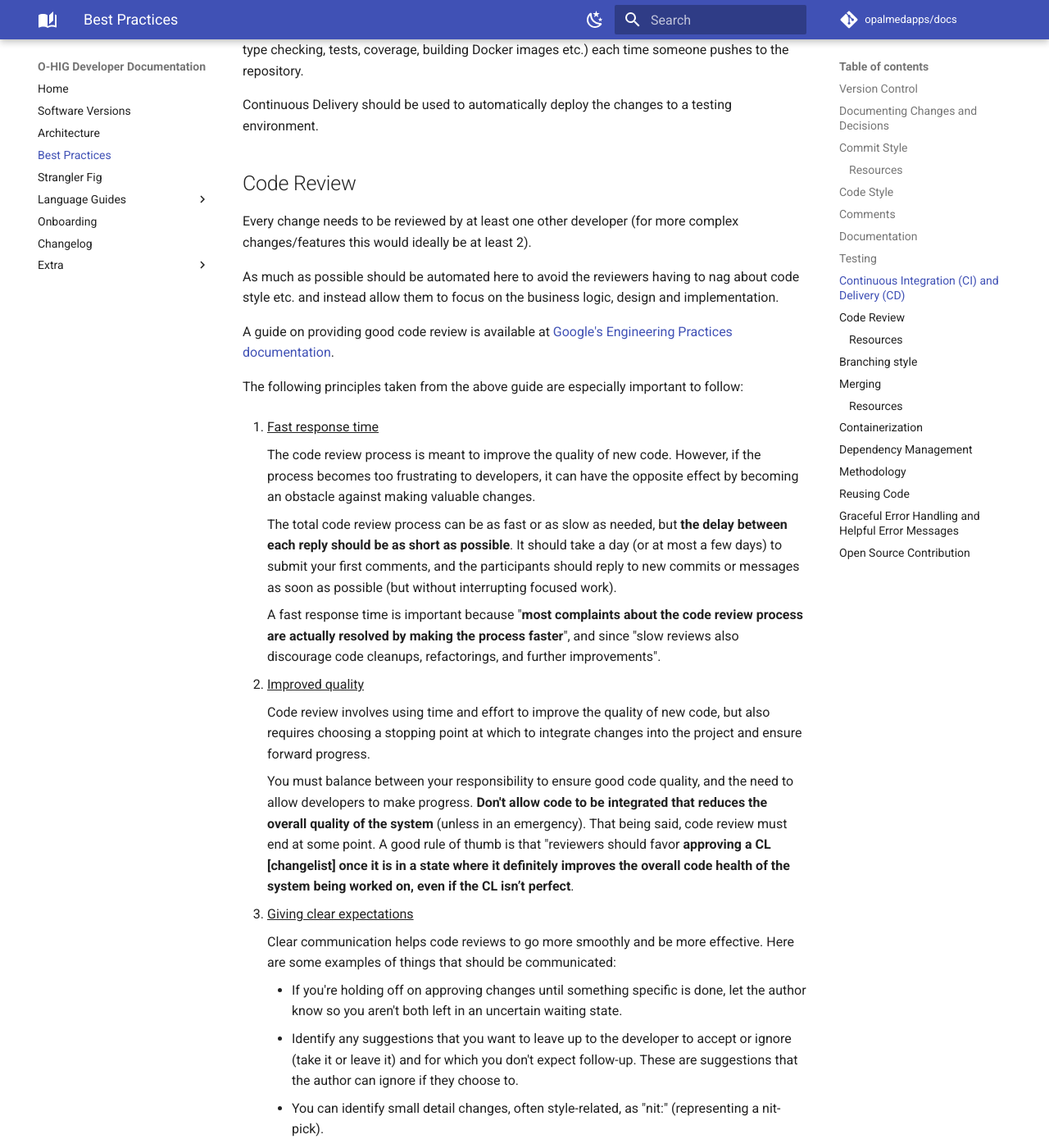
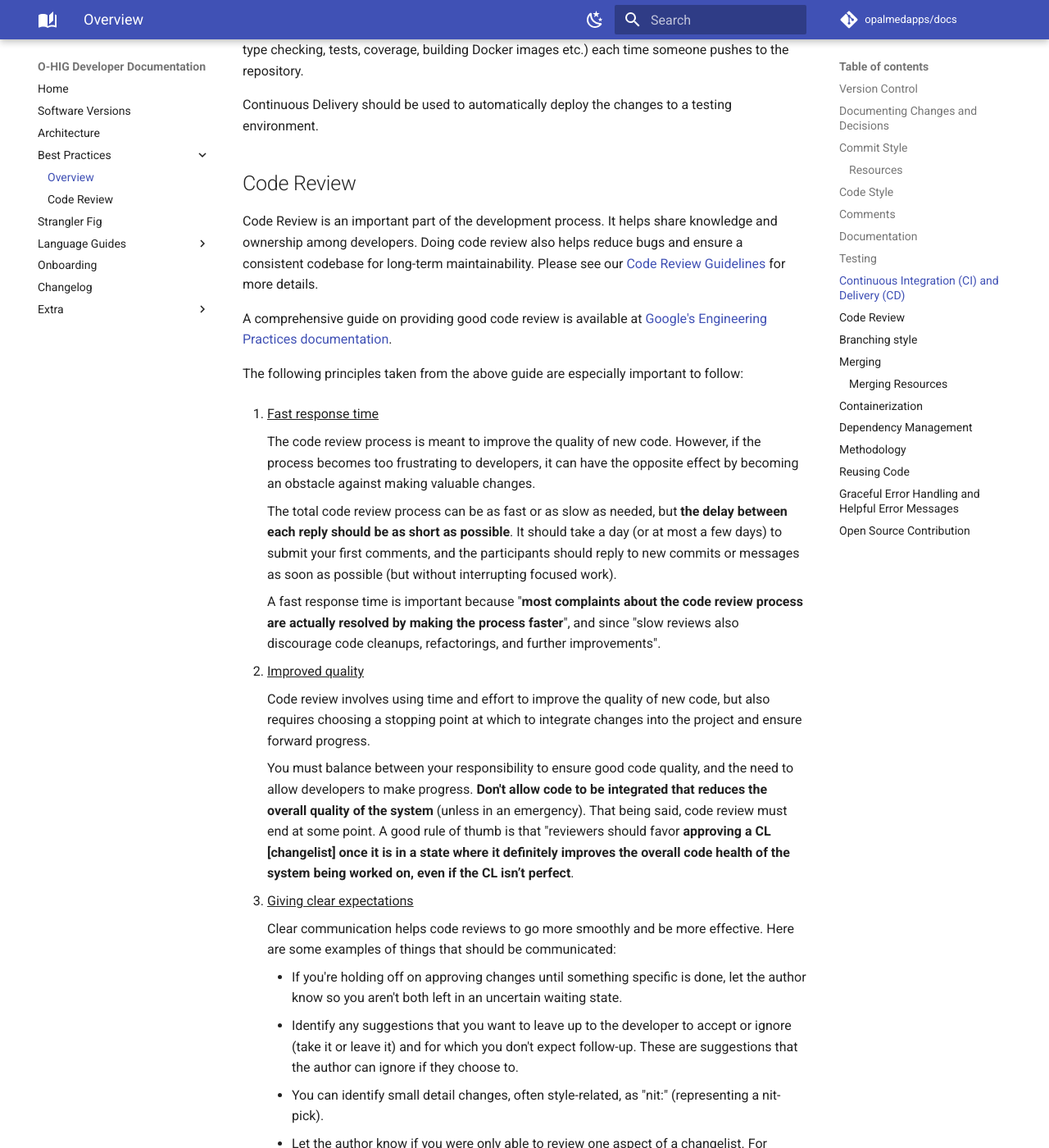
Before and after one commit to opalmedapps/docs, an MkDocs documentation site: the page built from docs/best_practices.md, in a window 1280 px wide and 1400 px high, scrolled down 3042 px. Shown: the whole window at 82% size. Built offline with MkDocs 1.6.1 and Material for MkDocs 9.7.7, drawn with Linux system fonts in a browser that asks for light colours; comment, search, counter and statistics services are not loaded; some of the changed text lies outside the part shown.

Commit message:
docs: Add code review guidelines
See merge request opalmedapps/docs#2

```diff
--- a/docs/best_practices.md
+++ b/docs/best_practices.md
@@ -6,11 +6,9 @@
 
 Any best practice outlined in this document should come with a rationale on why it is important:
 
-
 > “Good advice comes with a rationale so you can tell when it becomes bad advice. If you don’t understanding why something should be done, then you’ve fallen into the trap of cargo cult programming, and you’ll keep doing it even when it’s no longer necessary or even becomes deleterious.”
 >
 > &mdash; ***Raymond Chen*** at [The Old New Thing](https://devblogs.microsoft.com/oldnewthing/20091104-00/?p=16153)
-
 
 ## Version Control
 
@@ -19,7 +17,6 @@
 Everything that is text-based should be version controlled. Besides source code itself this includes Docker files, CI/CD files, bash scripts, backup scripts, documentation, translations etc.
 
 Each repository should have a `.gitignore` (to ignore any unnecessary files, e.g., OS-specific ones. See [collection of gitignore templates](https://github.com/github/gitignore)) and `.gitattributes` file (to tell Git how to handle line endings, binary files, LFS etc. see [why this is necessary](https://rehansaeed.com/gitattributes-best-practices/) and a [collection of useful templates](https://github.com/alexkaratarakis/gitattributes)).
-
 
 ## Documenting Changes and Decisions
 
@@ -31,13 +28,11 @@
 
     Jira and GitLab should be connected in order to facilitate this: [https://docs.gitlab.com/ee/integration/jira/issues.html](https://docs.gitlab.com/ee/integration/jira/issues.html) (see also: [https://about.gitlab.com/solutions/jira/](https://about.gitlab.com/solutions/jira/))
 
-
 ## Commit Style
 
 Good commit messages matter:
 
-
-> “a well-crafted Git commit message is the best way to communicate _context_ about a change to fellow developers (and indeed to their future selves). A diff will tell you _what_ changed, but only the commit message can properly tell you _why_.”
+> “a well-crafted Git commit message is the best way to communicate *context* about a change to fellow developers (and indeed to their future selves). A diff will tell you *what* changed, but only the commit message can properly tell you *why*.”
 >
 > &mdash; ***cbeams*** via [How to Write a Git Commit Message](https://cbea.ms/git-commit/)
 
@@ -45,19 +40,16 @@
 
 Reference the issue the commit relates to. This helps in the future when dealing with bugs or generally when determining why a certain change in the code was made.
 
-
 ### Resources
 
 * [How to Write a Git Commit Message](https://cbea.ms/git-commit/)
 * [Commit Often, Perfect Later, Publish Once—Git Best Practices](https://sethrobertson.github.io/GitBestPractices/#commit)
-
 
 ## Code Style
 
 All code needs to follow a commonly decided code style. Each language has a code style that is agreed upon (see language specific sections below).
 
 If you have a strong opinion/preference about something you disagree with in the code style, bring it up to the team and discuss the rationale.
-
 
 ## Comments
 
@@ -67,7 +59,6 @@
 
 Comments within the code itself should only be added if additional context is required. For example, to clarify why something is done or if it’s not obvious right away/quite complex.
 
-
 ## Documentation
 
 A documentation document should be generated containing prose and API reference. The documentation text should reside within the repository as well (i.e., version controlled and part of the overall development process).
@@ -75,7 +66,6 @@
 As part of the CI/CD process the live documentation needs to be generated and made available in a place where it is accessible by all developers.
 
 Whenever new functionality is added or existing functionality modified, the specification documentation needs to be extended/updated.
-
 
 ## Testing
 
@@ -85,40 +75,31 @@
 
     Integration tests, UI tests, smoke tests, …?
 
-
 ## Continuous Integration (CI) and Delivery (CD)
 
 Each repository needs to have a pipeline (or several) defined that runs the different steps (linting, type checking, tests, coverage, building Docker images etc.) each time someone pushes to the repository.
 
 Continuous Delivery should be used to automatically deploy the changes to a testing environment.
 
-
 ## Code Review
 
-Every change needs to be reviewed by at least one other developer (for more complex changes/features this would ideally be at least 2).
+Code Review is an important part of the development process. It helps share knowledge and ownership among developers. Doing code review also helps reduce bugs and ensure a consistent codebase for long-term maintainability. Please see our [Code Review Guidelines](../code_review/) for more details.
 
-As much as possible should be automated here to avoid the reviewers having to nag about code style etc. and instead allow them to focus on the business logic, design and implementation.
-
-A guide on providing good code review is available at [Google's Engineering Practices documentation](https://google.github.io/eng-practices/review/reviewer/).
+A comprehensive guide on providing good code review is available at [Google's Engineering Practices documentation](https://google.github.io/eng-practices/review/reviewer/).
 
 The following principles taken from the above guide are especially important to follow:
-
-
 
 1. ^^Fast response time^^
 
     The code review process is meant to improve the quality of new code. However, if the process becomes too frustrating to developers, it can have the opposite effect by becoming an obstacle against making valuable changes.
 
-
     The total code review process can be as fast or as slow as needed, but **the delay between each reply should be as short as possible**. It should take a day (or at most a few days) to submit your first comments, and the participants should reply to new commits or messages as soon as possible (but without interrupting focused work).
-
 
     A fast response time is important because "**most complaints about the code review process are actually resolved by making the process faster**", and since "slow reviews also discourage code cleanups, refactorings, and further improvements".
 
 2. ^^Improved quality^^
 
     Code review involves using time and effort to improve the quality of new code, but also requires choosing a stopping point at which to integrate changes into the project and ensure forward progress.
-
 
     You must balance between your responsibility to ensure good code quality, and the need to allow developers to make progress. **Don't allow code to be integrated that reduces the overall quality of the system** (unless in an emergency). That being said, code review must end at some point. A good rule of thumb is that "reviewers should favor **approving a CL [changelist] once it is in a state where it definitely improves the overall code health of the system being worked on, even if the CL isn’t perfect**.
 
@@ -131,17 +112,6 @@
     * You can identify small detail changes, often style-related, as "nit:" (representing a nit-pick).
     * Let the author know if you were only able to review one aspect of a changelist. For example, if you reviewed database changes but someone else needs to review the security aspect of those changes, let the author know.
 
-Read the entire guide linked above for more information on what to review (design, functionality, complexity), how to proceed (high-level, main changes, then check each line), and other suggestions (mention when you see good things, etc.).
-
-
-### Resources
-
-* [How to do a code review | eng-practices | Google](https://google.github.io/eng-practices/review/reviewer/)
-* [Code Review Guidelines for Humans](https://phauer.com/2018/code-review-guidelines/)
-* [How to Make Good Code Reviews Better - Stack Overflow Blog](https://stackoverflow.blog/2019/09/30/how-to-make-good-code-reviews-better/)
-* [Best Practices for Code Review | SmartBear](https://smartbear.com/learn/code-review/best-practices-for-peer-code-review/)
-
-
 ## Branching style
 
 A very common branching model is [git flow](https://nvie.com/posts/a-successful-git-branching-model/) (main, develop, feature and hotfix branches). Very popular is also [GitHub Flow](https://docs.github.com/en/get-started/quickstart/github-flow) (main and feature/hotfix branches) which treats main as always deployable.
@@ -152,12 +122,11 @@
 
 **Proposal:** Start with the simple model (GitHub Flow) and see if that is sufficient. Unless we have strong reasons to use a more complex model due to the way we deploy.
 
-
 ## Merging
 
 Developers have different opinions on merging, rebasing and squashing and there are pros and cons for each. Because of this it makes sense to provide common guidelines on when to use which merge strategy.
 
-When following the practice of “commit early, commit often” and making commits with logical changes (see [Commit Style](#commit-style)) having the progress of a feature change visible through these commits can still be beneficial in the future. For example, Git provides the ability to use binary search to find the commit that introduced a bug (<code>[git bisect](https://git-scm.com/docs/git-bisect)</code>).  This is easier to accomplish the smaller the changes are that a commit adds.
+When following the practice of “commit early, commit often” and making commits with logical changes (see [Commit Style](#commit-style)) having the progress of a feature change visible through these commits can still be beneficial in the future. For example, Git provides the ability to use binary search to find the commit that introduced a bug (`[git bisect](https://git-scm.com/docs/git-bisect)`).  This is easier to accomplish the smaller the changes are that a commit adds.
 
 In general, there are explicit merges, fast-forward merges and “squash on merge”. A great visualization of these is provided in the article [Pull Request Merge Strategies: The Great Debate - Atlassian Developer Blog](https://blog.developer.atlassian.com/pull-request-merge-strategies-the-great-debate/) and a debate on pros and cons can be found at [Git team workflows: merge or rebase? | Atlassian Git Tutorial](https://www.atlassian.com/git/articles/git-team-workflows-merge-or-rebase)
 
@@ -165,13 +134,11 @@
 
     Use squash merge vs. merge commit
 
-
-### Resources
+### Merging Resources
 
 * [Pull Request Merge Strategies: The Great Debate - Atlassian Developer Blog](https://blog.developer.atlassian.com/pull-request-merge-strategies-the-great-debate/)
 * [Git team workflows: merge or rebase? | Atlassian Git Tutorial](https://www.atlassian.com/git/articles/git-team-workflows-merge-or-rebase)
 * [Two years of squash merge - DNSimple Blog](https://blog.dnsimple.com/2019/01/two-years-of-squash-merge/)
-
 
 ## Containerization
 
@@ -185,7 +152,6 @@
 
 Best practices for Dockerfiles: See below.
 
-
 ## Dependency Management
 
 Any dependency added increases the complexity and it needs to be evaluated whether the dependency is really required. If in the end only a small function is used from the dependency, it might make more sense to implement this small function instead of adding the dependency.
@@ -194,15 +160,12 @@
 
 Furthermore, a list of dependencies (Bill of Materials) needs to be maintained. The dependency name, version and license needs to be included. This should be automated if possible.
 
-
 ## Methodology
 
 Any (app) component should follow the Twelve-Factor App Methodology: [https://12factor.net/](https://12factor.net/)
 
-
 * [Store config in the environment](https://12factor.net/config): “An app’s config is everything that is likely to vary between deploys (staging, production, developer environments, etc).” \
 This allows one to configure different deploys using the environment, e.g., using .env file(s), environment variables, environment files (Docker) etc.
-
 
 ## Reusing Code
 
@@ -214,17 +177,13 @@
 
 For example, across the Opal stack encryption/decryption is used in several components and should ideally be provided by a dedicated package/module that is reused.
 
-
 ## Graceful Error Handling and Helpful Error Messages
 
 TODO
 
-
 ## Open Source Contribution
 
 TODO
-
-
 
 * Many of the tools, packages and frameworks are open source (and free)
 * Many are maintained by people in their free time
--- a/mkdocs.yml
+++ b/mkdocs.yml
@@ -16,7 +16,9 @@
   - Home: index.md
   - Software Versions: software_versions.md
   - Architecture: architecture.md
-  - Best Practices: best_practices.md
+  - Best Practices:
+    - Overview: best_practices.md
+    - Code Review: code_review.md
   - Strangler Fig: strangler_fig.md
   - Language Guides:
       - Docker: guides/docker.md
@@ -99,3 +101,7 @@
   - pymdownx.tasklist:
       custom_checkbox: true
   - pymdownx.tilde
+
+watch:
+  - README.md
+  - CHANGELOG.md
```
Also changed, not shown: CHANGELOG.md (+4 -0 lines), docs/code_review.md (added, +88 -0 lines).
